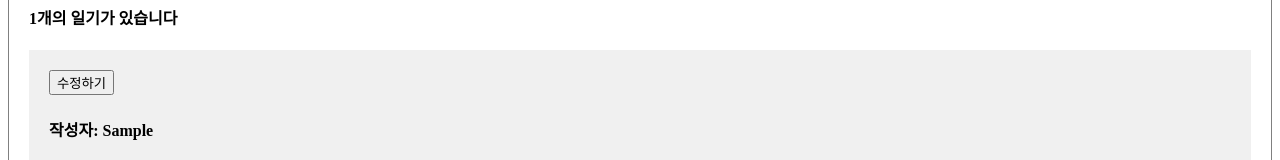
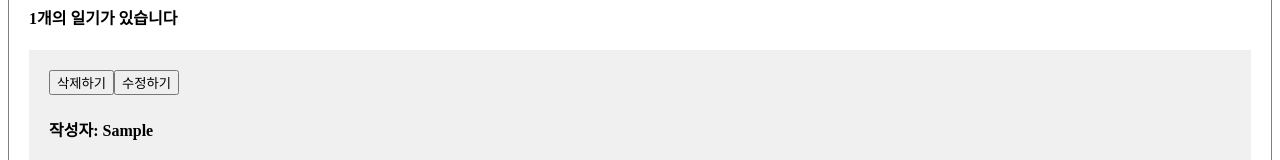
Before and after one commit to boyeonihn/react-pet-diary, a React (Vite) app: page / in a window 1280 px wide. Both pictures are taken after typing "Sample", "Sample" into the empty fields and a click on the button "일기 저장하기". Shown: the part 568-728 px from the top of the page. Built offline with nearby package versions, Linux system fonts and the light colour scheme.

Commit message:
feat: add delete entry feature

```diff
--- a/src/DiaryItem.jsx
+++ b/src/DiaryItem.jsx
@@ -23,6 +23,11 @@ export const DiaryItem = ({
     const rating = event.target.value;
     setLocalRating(rating);
   };
+  const onRemove = (event) => {
+    const id = event.target.className;
+    deleteEntry(id);
+  };
+
   const onEdit = (event) => {
     const id = event.target.className;
     const entry = {
@@ -35,6 +40,9 @@ export const DiaryItem = ({
 
   return (
     <div className={styles.DiaryItem}>
+      <button className={id} onClick={onRemove}>
+        삭제하기
+      </button>
       <button className={id} onClick={onEdit}>
         {isEdit ? '저장하기' : '수정하기'}
       </button>
```
